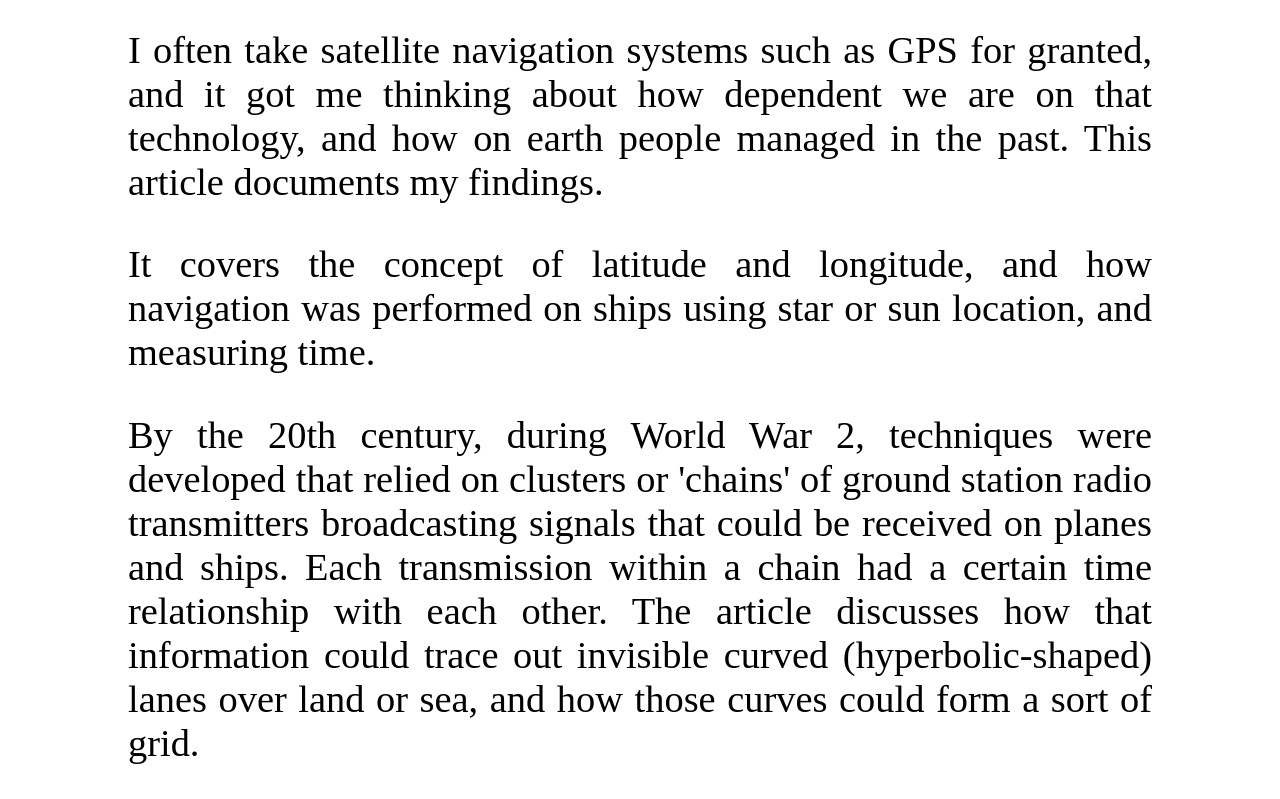
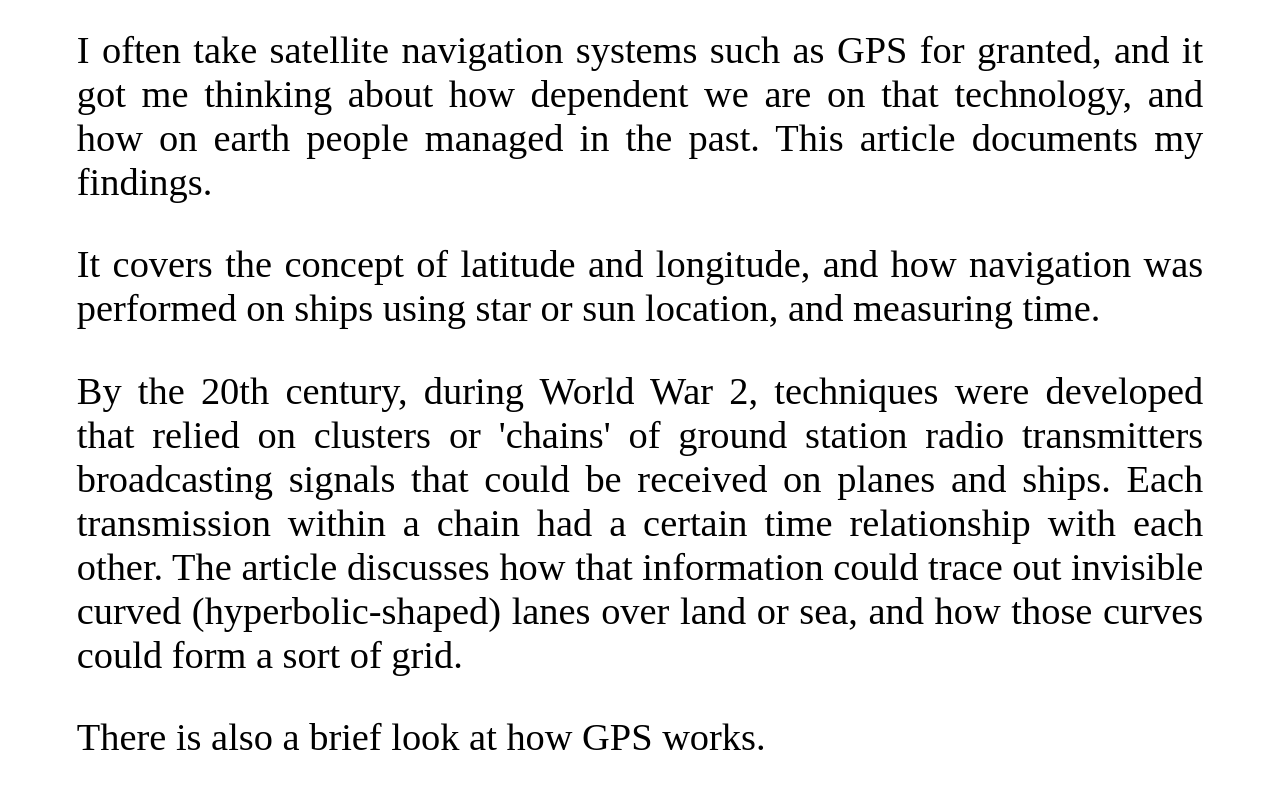
Before and after one commit to shabaz123/hyperbolic-navigation, a plain HTML site: page index.html in a window 1280 px wide. Shown: the part 132-931 px from the top of the page. Drawn offline with Linux system fonts and the light colour scheme.

Commit message:
Update index.html

```diff
--- a/index.html
+++ b/index.html
@@ -1,7 +1,7 @@
 <!DOCTYPE html>
 <html lang="en">
 <head>
-    <title>README</title>
+    <title>Hyperbolic Navigation</title>
     <meta name="viewport" content="width=device-width, initial-scale=1">
     <meta charset="utf-8">
 
@@ -9,8 +9,8 @@
 <!-- css -->
 <style>
     body {
-        margin-left: 10%;
-        margin-right: 10%;
+        margin-left: 6%;
+        margin-right: 6%;
     }
     h1 {
         font-family: sans-serif;
```
